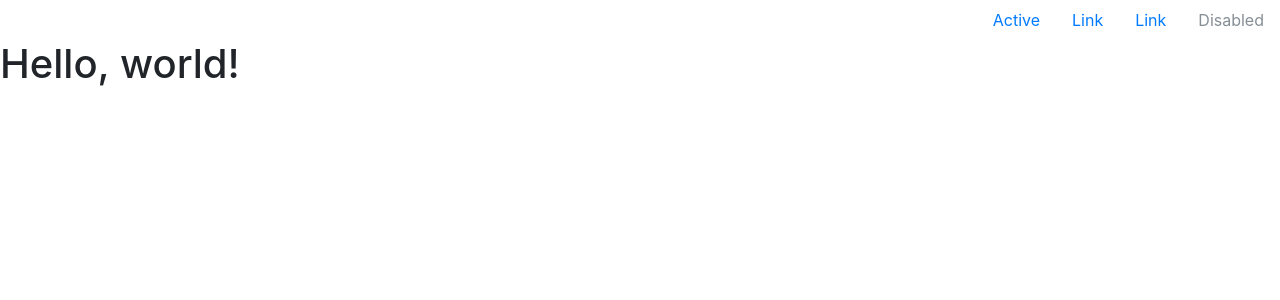
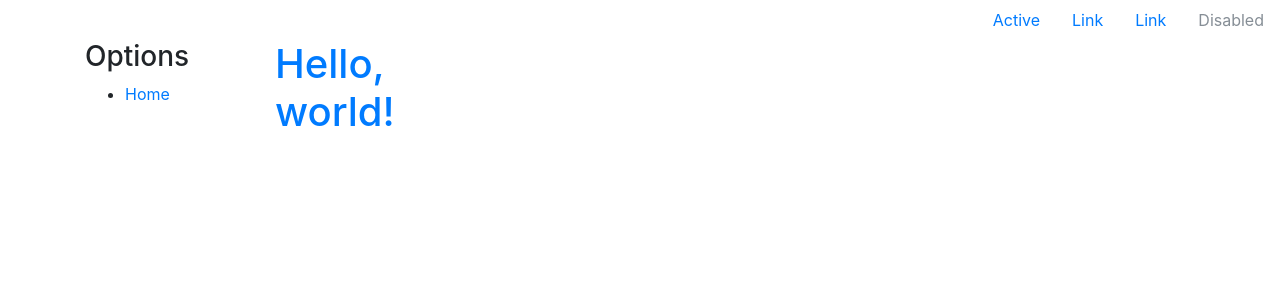
Before and after one commit to naseelemak/WOKO, a PHP site: page / in a window 1280 px wide. Shown: the top 300 px of the page. Run offline with PHP 8.4, Linux system fonts and the light colour scheme; some libraries are stand-ins or nearby versions.

```diff
--- a/index.php
+++ b/index.php
@@ -1,8 +1,30 @@
 <?php include 'header.php';?>
 
+<body>
+    <div class="container">
+        <div class="row">
 
-<body>
-    <h1>Hello, world!</h1>
+
+            <div class="col-2">
+
+                <H3>Options</H3>
+                <ul>
+                <li><a href=#>Home</li>
+                </ul>
+
+            </div>
+
+            <div class="col-10">
+
+
+                <h1>Hello, world!</h1>
+
+
+            </div>
+
+        </div>
+
+</div>
 </body>
 
 <?php include 'footer.php';?>
```
